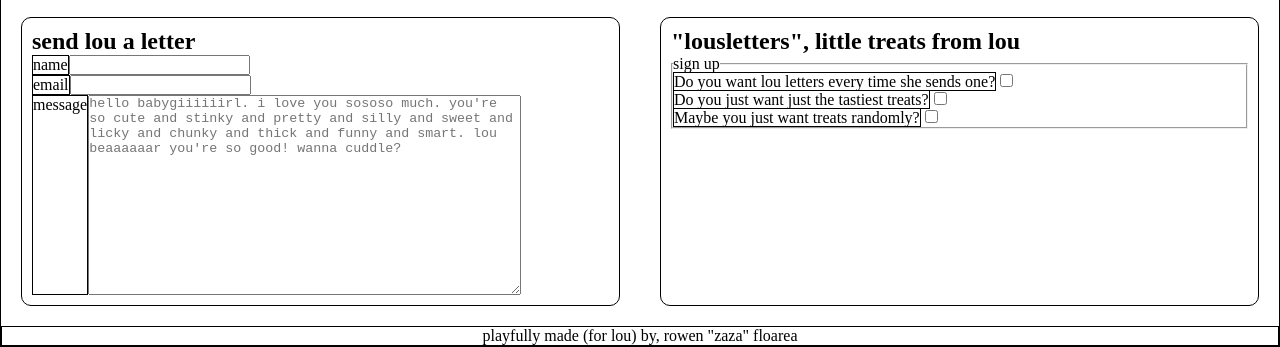
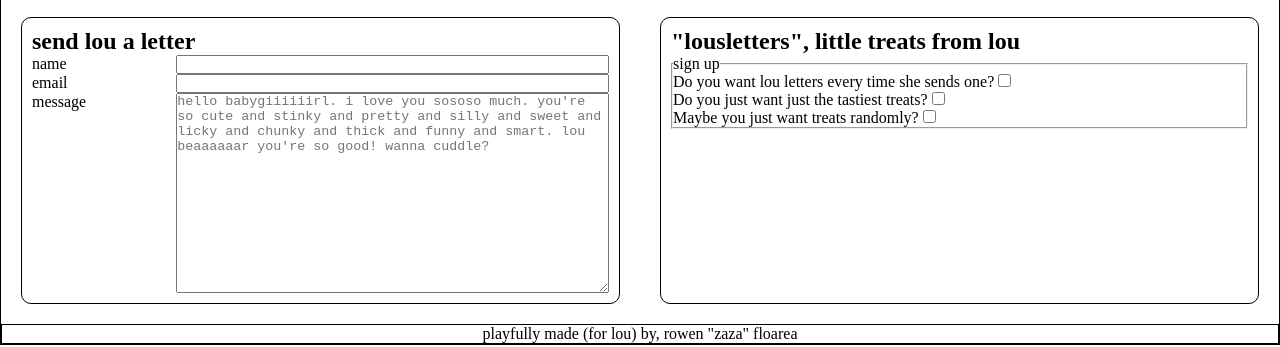
Before and after one commit to rfloarea/sign-up-form, a plain HTML site: page index.html in a window 1280 px wide. Shown: the part 1004-1351 px from the top of the page. Drawn offline with Linux system fonts and the light colour scheme.

Commit message:
fix: aign text input fields

```diff
--- a/style.css
+++ b/style.css
@@ -21,20 +21,20 @@ form {
     display: flex;
 }
 
-label {
-    border: 1px solid black;
-}
-
 .form-row {
     display: flex;
-    justify-content: flex-start;
-    /* flex-direction: column; */
     flex-wrap: wrap;
+    justify-content: space-between;
 }
 
 textarea {
     width: 75%;
     height: 200px;
+}
+
+input[type="text"],
+input[type="email"] {
+    width: 75%;
 }
 
 section {
```
